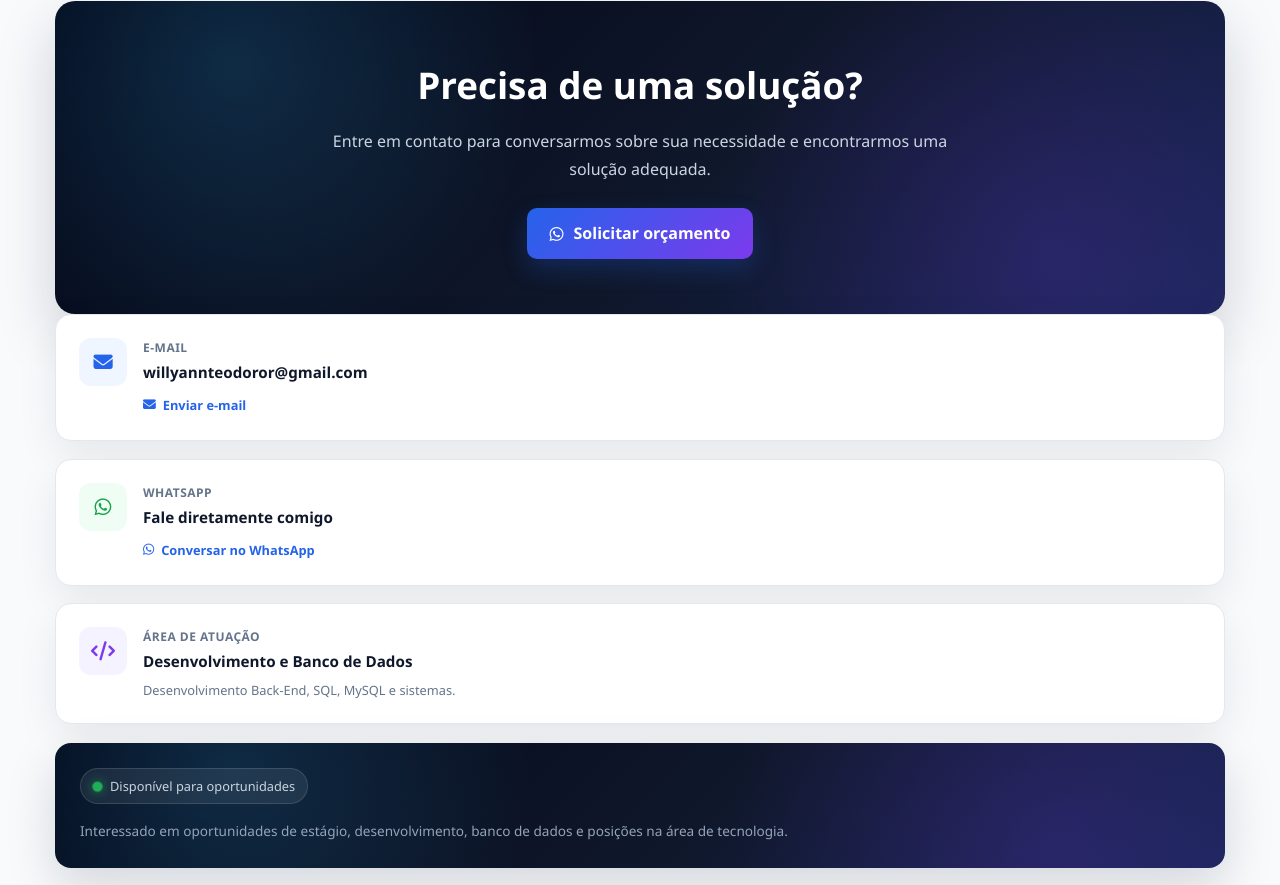
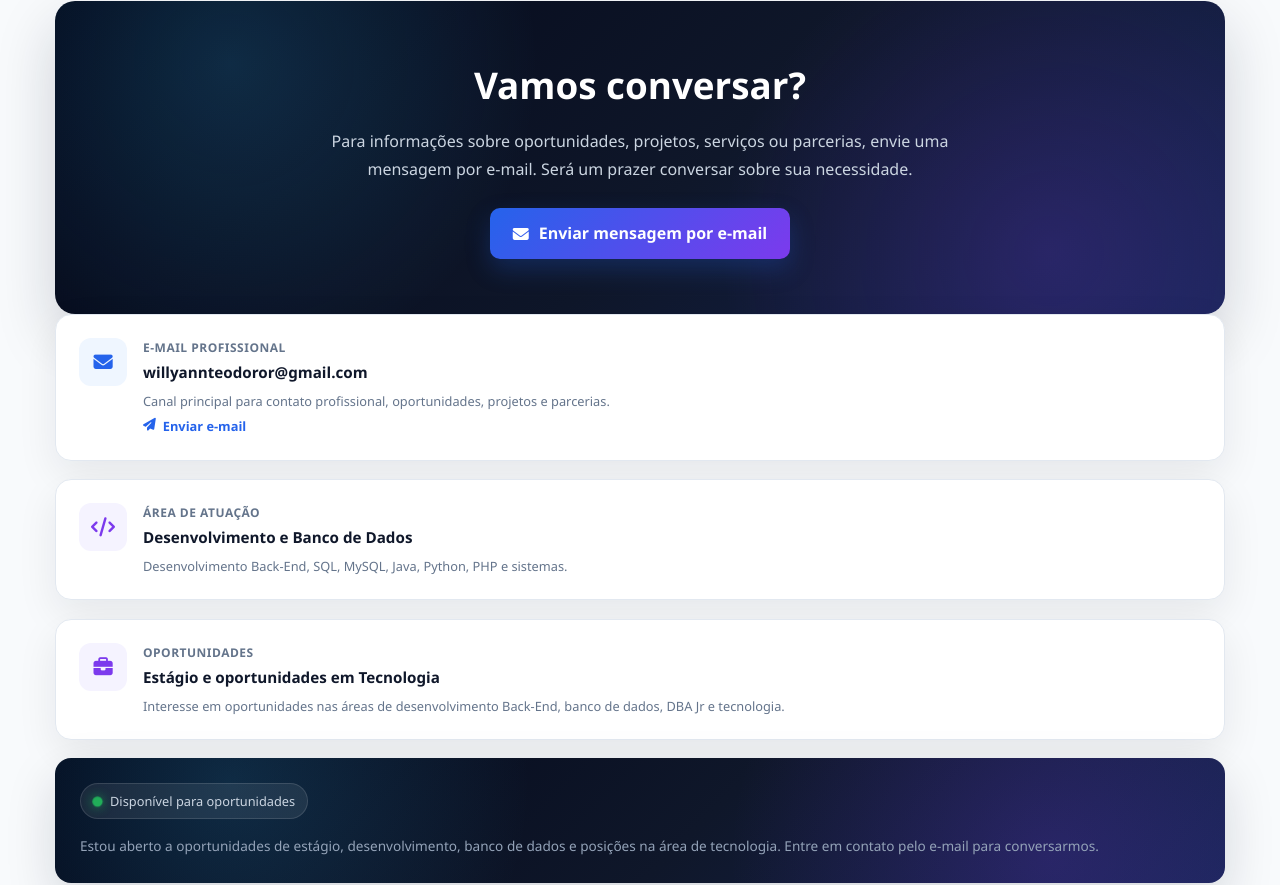
Before and after one commit to WillyannRamos/Meu-Portfolio, a website: page contato.html in a window 1280 px wide. Shown: the part 764-1649 px from the top of the page. Drawn offline with Linux system fonts and the light colour scheme.

Commit message:
atualizei a página contato.html

```diff
--- a/contato.html
+++ b/contato.html
@@ -237,39 +237,40 @@
 
 
         <!-- =================================================
-             SOLICITAR ORÇAMENTO
+             CONTATO PROFISSIONAL
         ================================================== -->
 
         <section class="servico-cta">
 
             <h3>
 
-                Precisa de uma solução?
+                Vamos conversar?
 
             </h3>
 
 
             <p>
 
-                Entre em contato para conversarmos
-                sobre sua necessidade e encontrarmos
-                uma solução adequada.
+                Para informações sobre oportunidades,
+                projetos, serviços ou parcerias, envie
+                uma mensagem por e-mail. Será um prazer
+                conversar sobre sua necessidade.
 
             </p>
 
 
-            <!-- BOTÃO WHATSAPP -->
+            <!-- BOTÃO E-MAIL -->
 
             <a
-                href="https://api.whatsapp.com/send/?phone=5512935000257&text=Ol%C3%A1%20Willyann!%20Acessei%20seu%20portf%C3%B3lio%20e%20gostaria%20de%20solicitar%20um%20or%C3%A7amento.%20Tenho%20interesse%20em%20conhecer%20melhor%20seus%20servi%C3%A7os%20e%20gostaria%20de%20conversar%20sobre%20a%20minha%20necessidade.&type=phone_number&app_absent=0"
+                href="https://mail.google.com/mail/?view=cm&fs=1&to=willyannteodoror@gmail.com&su=Contato%20atrav%C3%A9s%20do%20portf%C3%B3lio&body=Ol%C3%A1%20Willyann,%0A%0AEncontrei%20seu%20portf%C3%B3lio%20e%20gostaria%20de%20entrar%20em%20contato.%0A%0AMensagem:%0A%0AAtenciosamente,"
                 target="_blank"
                 rel="noopener noreferrer"
                 class="btn"
             >
 
-                <i class="fa-brands fa-whatsapp"></i>
+                <i class="fa-solid fa-envelope"></i>
 
-                Solicitar orçamento
+                Enviar mensagem por e-mail
 
             </a>
 
@@ -300,7 +301,7 @@
                 <div>
 
                     <span>
-                        E-mail
+                        E-mail profissional
                     </span>
 
 
@@ -309,14 +310,23 @@
                     </strong>
 
 
+                    <small>
+
+                        Canal principal para contato
+                        profissional, oportunidades,
+                        projetos e parcerias.
+
+                    </small>
+
+
                     <a
-                        href="https://mail.google.com/mail/?view=cm&fs=1&to=willyannteodoror@gmail.com&su=Solicitação%20de%20serviço&body=Olá%20Willyann,%0A%0AGostaria%20de%20solicitar%20mais%20informações%20sobre%20seus%20serviços.%0A%0AObrigado!"
+                        href="https://mail.google.com/mail/?view=cm&fs=1&to=willyannteodoror@gmail.com&su=Contato%20profissional%20-%20Willyann%20Ramos&body=Ol%C3%A1%20Willyann,%0A%0AEstou%20entrando%20em%20contato%20atrav%C3%A9s%20do%20seu%20portf%C3%B3lio.%0A%0AGostaria%20de%20conversar%20sobre:%0A%0A%0AAtenciosamente,"
                         target="_blank"
                         rel="noopener noreferrer"
                         class="btn"
                     >
 
-                        <i class="fa-solid fa-envelope"></i>
+                        <i class="fa-solid fa-paper-plane"></i>
 
                         Enviar e-mail
 
@@ -325,52 +335,6 @@
                 </div>
 
             </div>
-
-
-
-            <!-- =================================================
-                 WHATSAPP
-            ================================================== -->
-
-            <div class="contato-info-card">
-
-                <div class="info-icone whatsapp">
-
-                    <i class="fa-brands fa-whatsapp"></i>
-
-                </div>
-
-
-                <div>
-
-                    <span>
-                        WhatsApp
-                    </span>
-
-
-                    <strong>
-                        Fale diretamente comigo
-                    </strong>
-
-
-                    <a
-                        href="https://api.whatsapp.com/send/?phone=5512935000257&text=Ol%C3%A1%20Willyann!%20Gostaria%20de%20saber%20mais%20sobre%20seus%20servi%C3%A7os.&type=phone_number&app_absent=0"
-                        target="_blank"
-                        rel="noopener noreferrer"
-                        class="btn"
-                    >
-
-                        <i class="fa-brands fa-whatsapp"></i>
-
-                        Conversar no WhatsApp
-
-                    </a>
-
-                </div>
-
-            </div>
-
-
 
             <!-- =================================================
                  ÁREA DE ATUAÇÃO
@@ -400,7 +364,47 @@
                     <small>
 
                         Desenvolvimento Back-End,
-                        SQL, MySQL e sistemas.
+                        SQL, MySQL, Java, Python,
+                        PHP e sistemas.
+
+                    </small>
+
+                </div>
+
+            </div>
+
+
+
+            <!-- =================================================
+                 OPORTUNIDADES
+            ================================================== -->
+
+            <div class="contato-info-card">
+
+                <div class="info-icone codigo">
+
+                    <i class="fa-solid fa-briefcase"></i>
+
+                </div>
+
+
+                <div>
+
+                    <span>
+                        Oportunidades
+                    </span>
+
+
+                    <strong>
+                        Estágio e oportunidades em Tecnologia
+                    </strong>
+
+
+                    <small>
+
+                        Interesse em oportunidades nas áreas
+                        de desenvolvimento Back-End, banco de
+                        dados, DBA Jr e tecnologia.
 
                     </small>
 
@@ -427,9 +431,12 @@
 
                 <p>
 
-                    Interessado em oportunidades de estágio,
+                    Estou aberto a oportunidades de estágio,
                     desenvolvimento, banco de dados e posições
                     na área de tecnologia.
+
+                    Entre em contato pelo e-mail para
+                    conversarmos.
 
                 </p>
 
@@ -481,6 +488,18 @@
 
             <p>
 
+                Desenvolvedor |
+                Analista de Sistemas |
+                Banco de Dados
+
+            </p>
+
+
+            <div class="linha"></div>
+
+
+            <p>
+
                 © 2026 Willyann Teodoro Ramos.
                 Todos os direitos reservados.
 
```
